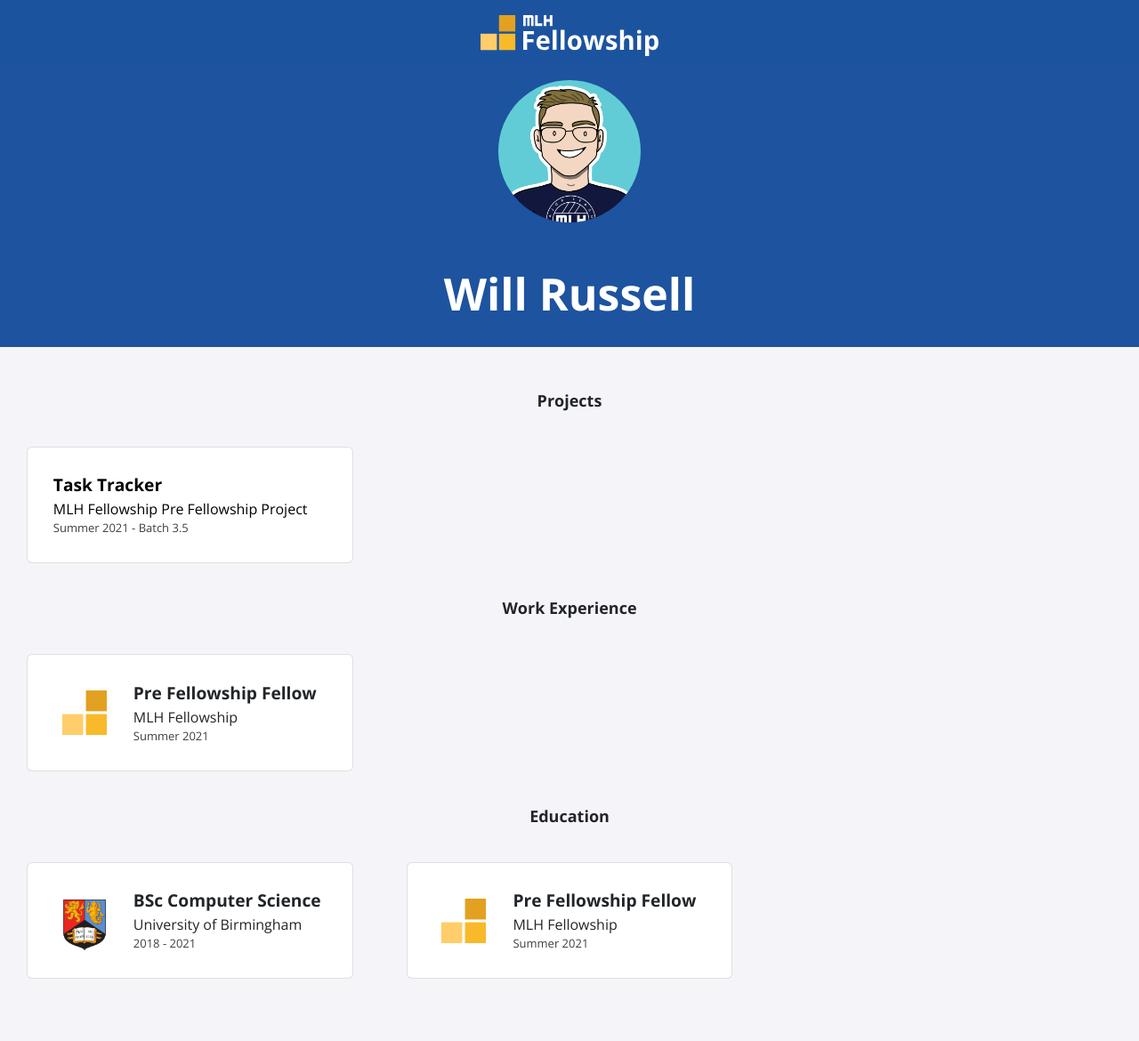
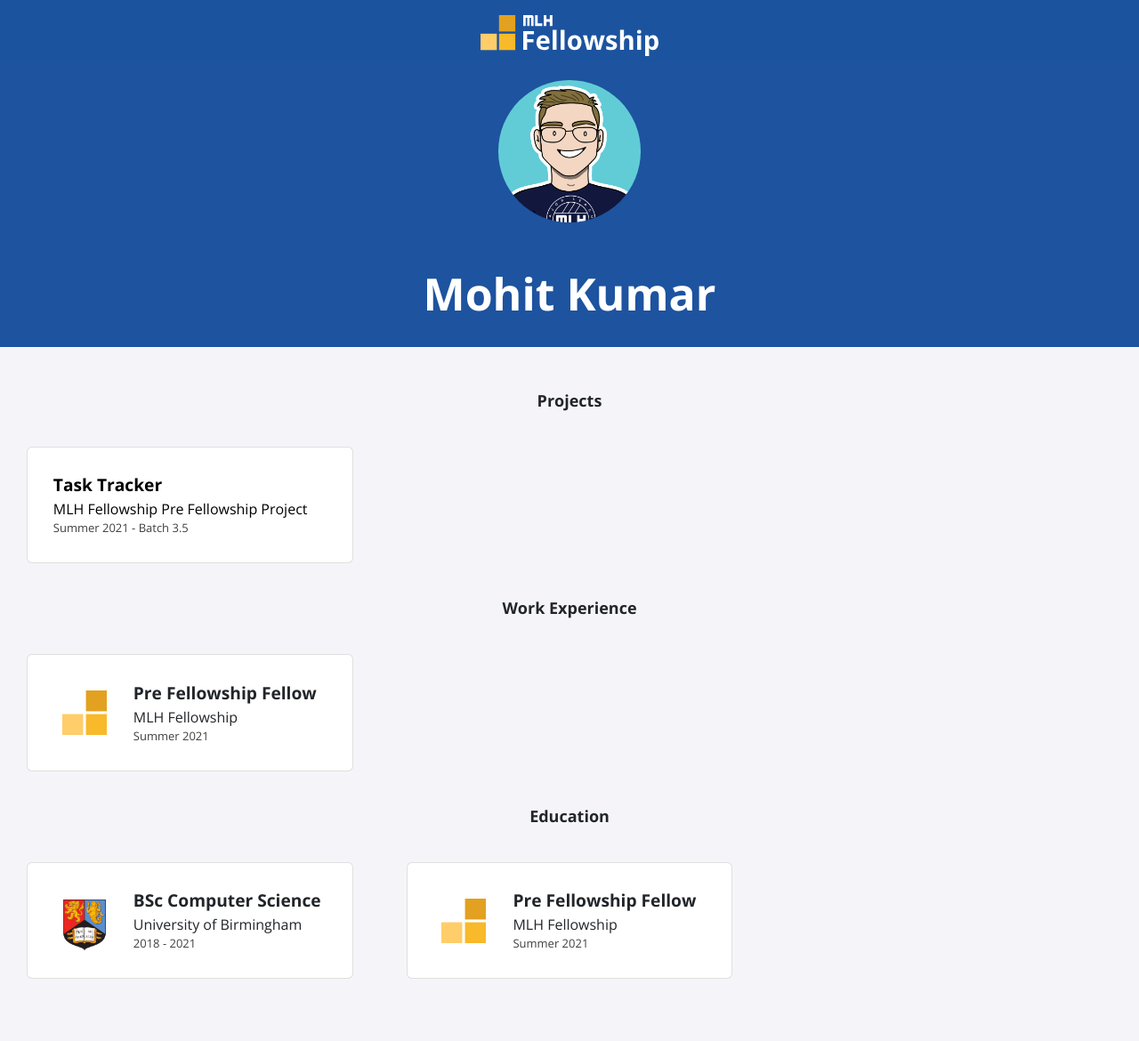
Before and after one commit to Mohitkumar0786/MohitKumar0786.github.io, a Jekyll site: the page built from index.html, in a window 1280 px wide. Shown: the whole page at 89% size. Built offline with Jekyll 4.4.1, drawn with Linux system fonts in a browser that asks for light colours; nearby versions of some CDN libraries; part of the change alters nothing that is shown.

Commit message:
Update _config.yml to include Mohit's name and social media

```diff
--- a/_config.yml
+++ b/_config.yml
@@ -1,11 +1,13 @@
-title: "Will Russell"
-email: fellowship@mlh.io
+title: "Mohit Kumar"
+email: mohit.ahir6666@Gmail.com
 description: >- # this means to ignore newlines until "baseurl:"
-  This is my portfolio website!
+  Hello guys My name is Mohit kumar, I belong to punjab. I am an independent security researcher,I have done BTech in Computer Science and Engineering. I have done the CEHv10 certification. I found Many bugs in many organozations
 baseurl: "/"
-url: "/"
-twitter_username: mlhacks
-github_username:  mlh-fellowship
+url: "https://MohitKumar0786.github.io/"
+twitter_username: MohitAhir01
+github_username:  Mohitkumar0786
+Hackerone_username: mohit0786
+Linkedin_username: mohitkumar786
 
 sass:
   sass_dir: _sass
```
